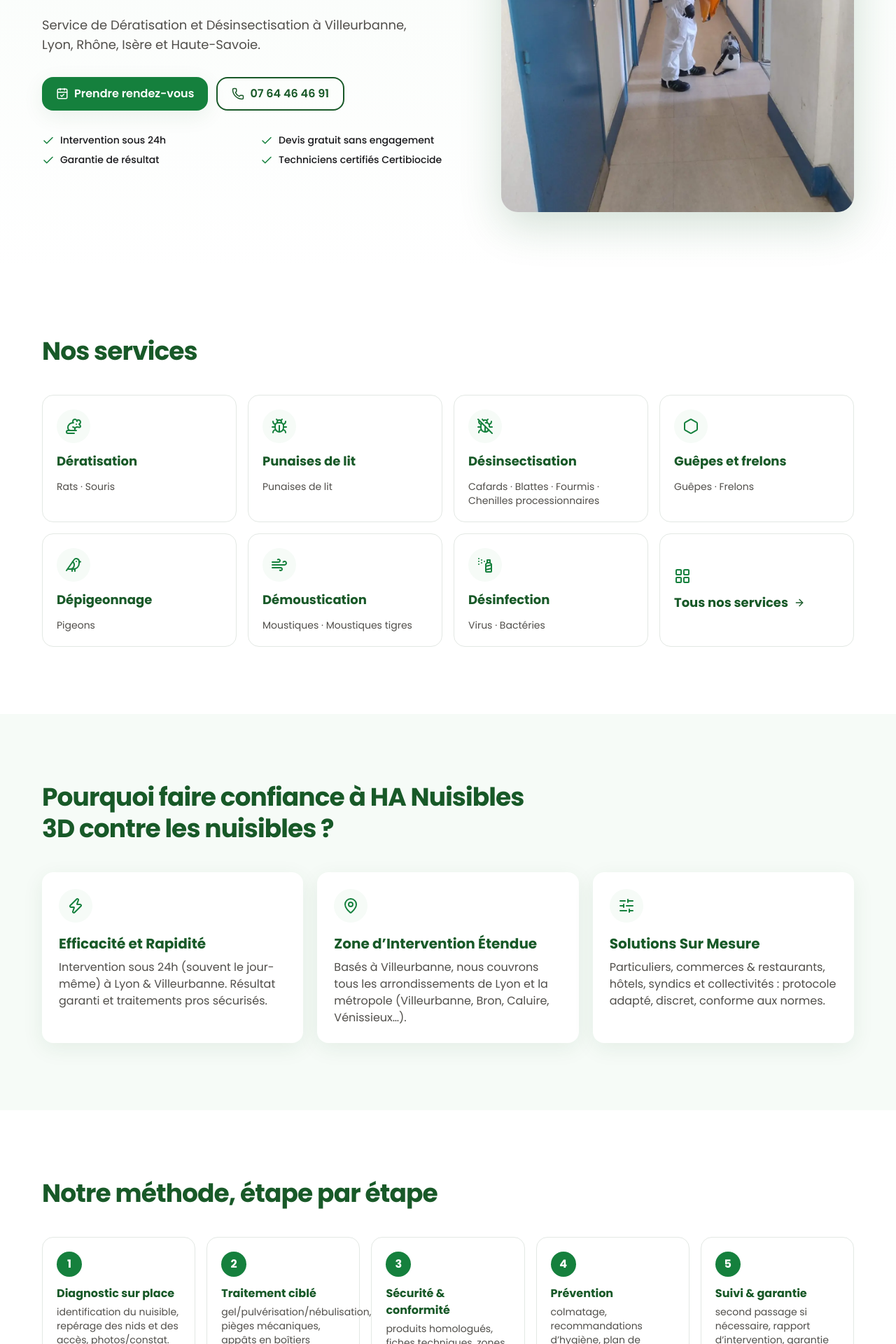
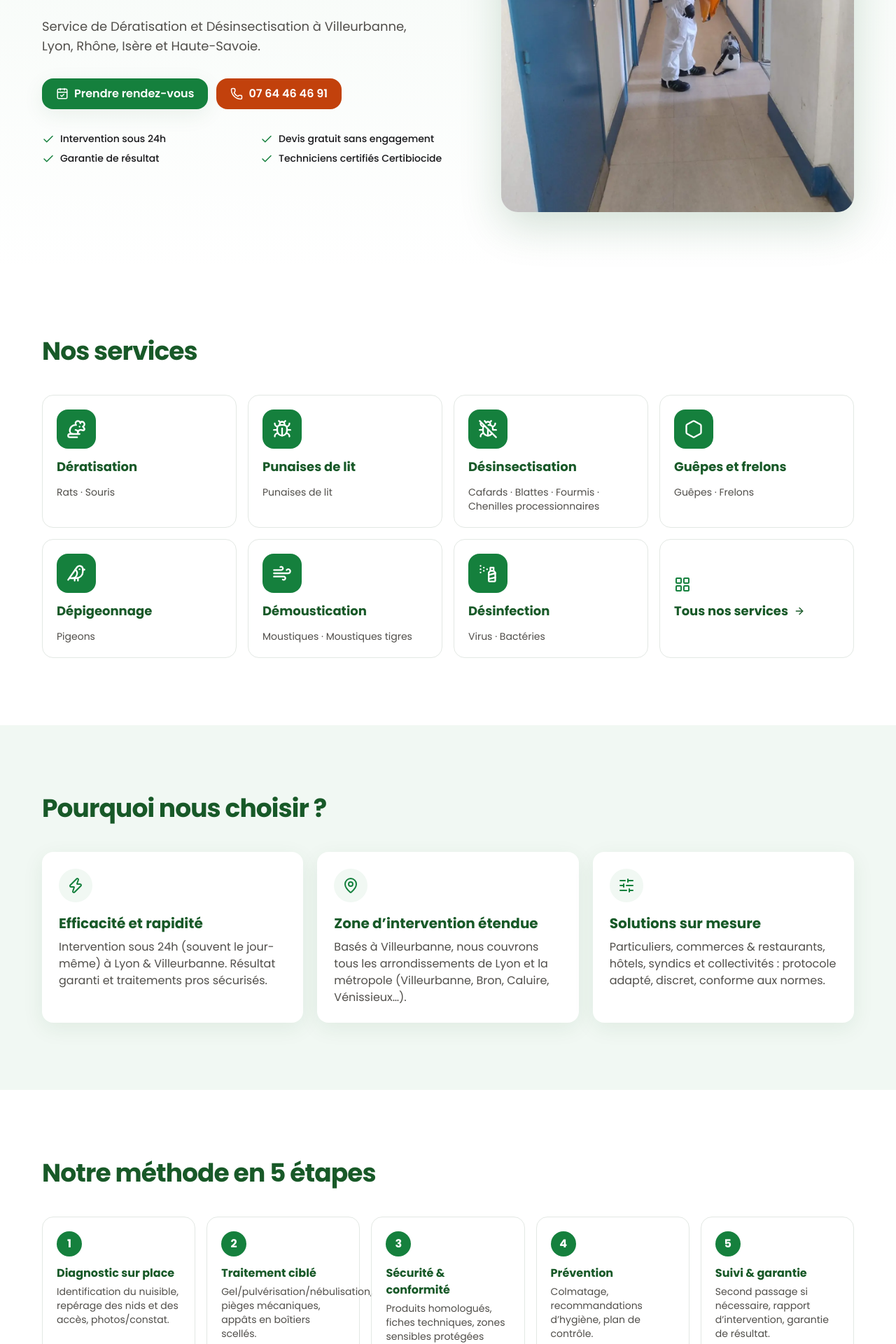
Before and after one commit to KarimBkr/HA-Nuisibles, a Next.js app: page / in a window 1280 px wide. Shown: the part 480-2400 px from the top of the page at 70% size. Built offline with nearby package versions, Linux system fonts and the light colour scheme; no server answers.

Commit message:
Chat: oui fais ça, fais du tailwind c’est mieux que le css et plu…

```diff
--- a/src/app/globals.css
+++ b/src/app/globals.css
@@ -6,7 +6,8 @@
   --color-brand: #15803d; /* old #1ca63f darkened for AA contrast (5:1 on white) */
   --color-brand-hover: #126b32;
   --color-brand-dark: #185928;
-  --color-brand-light: #f6fbf7;
+  --color-brand-light: #f1f8f3;
+  --color-forest: #0b3b2a; /* deep green for the footer and the closing band (replaces the near-black) */
   --color-ink: #18181b;
   --color-muted: #504e4a;
   --color-surface: #f4f4f4;
--- a/src/components/CtaBand.tsx
+++ b/src/components/CtaBand.tsx
@@ -8,13 +8,13 @@ type Props = { title?: string; text?: string; home?: string; service?: ServiceKe
 
 // Closing call-to-action band (PDF_BRIEF.md §6 block 11).
 export default function CtaBand({
-  title = "Prenez Rendez-vous Rapidement",
+  title = "Prenez rendez-vous rapidement",
   text = "Intervention sous 24h – Devis gratuit, rapide et sans engagement !",
   home,
   service,
 }: Props) {
   return (
-    <section data-home={home} className={`${SECTION} bg-brand-dark text-white`}>
+    <section data-home={home} className={`${SECTION} bg-forest text-white`}>
       <div className="container-site text-center">
         <h2 className="text-3xl font-bold leading-tight tracking-tight md:text-4xl">{title}</h2>
         <p className="mx-auto mt-3 max-w-[60ch] text-lg text-white/90">{text}</p>
@@ -22,7 +22,7 @@ export default function CtaBand({
           <a href={service ? `${BOOKING_HREF}#${service}` : BOOKING_HREF} className="btn bg-white text-brand-dark hover:bg-brand-light">
             <CalendarCheck aria-hidden size={18} /> Prendre rendez-vous
           </a>
-          <a href={telHref} className="btn border-2 border-white text-white hover:bg-white/10">
+          <a href={telHref} className="btn bg-accent text-white hover:brightness-110">
             <Phone aria-hidden size={18} /> {site.phone.display}
           </a>
         </div>
--- a/src/components/Footer.tsx
+++ b/src/components/Footer.tsx
@@ -7,7 +7,7 @@ const zone = ["Villeurbanne", "Lyon", ...site.zone.nearby];
 // Five columns (PDF_BRIEF.md §4): presentation + zone, services, pests, prices, contact.
 export default function Footer() {
   return (
-    <footer className="bg-ink pb-24 pt-14 text-white/85 md:pb-10">
+    <footer className="bg-forest pb-24 pt-14 text-white/85 md:pb-10">
       <div className="container-site grid gap-10 sm:grid-cols-2 lg:grid-cols-[1.3fr_1fr_1fr_1fr_1.2fr]">
         <div>
           {/* eslint-disable-next-line @next/next/no-img-element */}
@@ -23,7 +23,7 @@ export default function Footer() {
             <a href={BOOKING_HREF} className="btn whitespace-nowrap bg-brand px-4 text-white hover:bg-brand-hover">
               <CalendarCheck aria-hidden size={18} /> Prendre rendez-vous
             </a>
-            <a href={telHref} className="btn whitespace-nowrap border-2 border-white/60 px-4 text-white hover:bg-white/10">
+            <a href={telHref} className="btn whitespace-nowrap bg-accent px-4 text-white hover:brightness-110">
               <Phone aria-hidden size={18} /> {site.phone.display}
             </a>
           </div>
--- a/src/components/Header.tsx
+++ b/src/components/Header.tsx
@@ -89,7 +89,7 @@ export default function Header() {
         <div className="ml-auto flex items-center gap-2 xl:ml-2">
           <a
             href={telHref}
-            className="btn px-2 text-brand-dark hover:text-brand max-sm:w-11 max-sm:px-0"
+            className="btn bg-accent px-3 text-white hover:brightness-110 max-sm:w-11 max-sm:px-0"
             aria-label={`Appeler le ${site.phone.display}`}
           >
             <Phone aria-hidden size={20} />
--- a/src/components/PageHero.tsx
+++ b/src/components/PageHero.tsx
@@ -13,7 +13,7 @@ export function HeroActions({ service }: { service?: ServiceKey }) {
       <a href={service ? `${BOOKING_HREF}#${service}` : BOOKING_HREF} className="btn bg-brand text-white hover:bg-brand-hover">
         <CalendarCheck aria-hidden size={18} /> Prendre rendez-vous
       </a>
-      <a href={telHref} className="btn border-2 border-brand-dark text-brand-dark hover:bg-white">
+      <a href={telHref} className="btn bg-accent text-white hover:brightness-110">
         <Phone aria-hidden size={18} /> {site.phone.display}
       </a>
     </div>
--- a/src/components/home/HomeSections.tsx
+++ b/src/components/home/HomeSections.tsx
@@ -21,11 +21,12 @@ export function Hero({ h1 }: { h1: string }) {
           </p>
           <h1 className="mt-5 max-w-[22ch] text-4xl font-bold leading-[1.1] tracking-tight text-brand-dark md:text-5xl">{h1}</h1>
           <p className="mt-5 max-w-[48ch] text-lg text-muted">{hero.zone}</p>
-          <div className="mt-8 flex flex-wrap gap-3">
+          {/* On mobile the sticky bar already carries both actions. */}
+          <div className="mt-8 hidden flex-wrap gap-3 md:flex">
             <a href={BOOKING_HREF} className="btn bg-brand text-white shadow-soft hover:bg-brand-hover">
               <CalendarCheck aria-hidden size={18} /> Prendre rendez-vous
             </a>
-            <a href={telHref} className="btn border-2 border-brand-dark text-brand-dark hover:bg-white">
+            <a href={telHref} className="btn bg-accent text-white hover:brightness-110">
               <Phone aria-hidden size={18} /> {site.phone.display}
             </a>
           </div>
@@ -61,8 +62,8 @@ export function Services() {
             return (
               <li key={s.key}>
                 <a href={`/${s.mainSlug}/`} className={tile}>
-                  <span className="inline-flex size-12 items-center justify-center rounded-full bg-brand-light text-brand transition group-hover:bg-brand group-hover:text-white">
-                    <Icon aria-hidden size={24} />
+                  <span className="inline-flex size-14 items-center justify-center rounded-2xl bg-brand text-white transition group-hover:bg-forest">
+                    <Icon aria-hidden size={28} />
                   </span>
                   <span className="text-lg font-bold text-brand-dark">{s.label}</span>
                   <span className="text-sm text-muted">{s.pests.join(" · ")}</span>
@@ -89,7 +90,7 @@ export function WhyUs() {
   return (
     <section data-home="why" className={`${SECTION} bg-brand-light`}>
       <div className="container-site">
-        <h2 className={`${H2} max-w-[30ch]`}>{whyUs.title}</h2>
+        <h2 className={`${H2} max-w-[30ch]`}>Pourquoi nous choisir ?</h2>
         <div className="mt-10 grid gap-5 md:grid-cols-3">
           {whyUs.items.map((it, i) => {
             const Icon = icons[i];
@@ -113,7 +114,7 @@ export function Method() {
   return (
     <section data-home="method" className={SECTION}>
       <div className="container-site">
-        <h2 className={H2}>{method.title}</h2>
+        <h2 className={H2}>Notre méthode en 5 étapes</h2>
         <ol className="mt-10 grid gap-4 md:grid-cols-5">
           {method.steps.map((s, i) => (
             <li key={s.title} className="rounded-card border border-line p-5">
--- a/src/config/home.ts
+++ b/src/config/home.ts
@@ -1,4 +1,5 @@
 // Texts of the home page, taken from the old home (content/pages/home.md); tests/unit/facts.test.ts checks each one against OLD_SITE.md.
+// Section titles are plain copy in HomeSections.tsx.
 
 export const hero = {
   zone: "Service de Dératisation et Désinsectisation à Villeurbanne, Lyon, Rhône, Isère et Haute-Savoie.",
@@ -6,21 +7,19 @@ export const hero = {
 };
 
 export const whyUs = {
-  title: "Pourquoi faire confiance à HA Nuisibles 3D contre les nuisibles ?",
   items: [
-    { title: "Efficacité et Rapidité", text: "Intervention sous 24h (souvent le jour-même) à Lyon & Villeurbanne. Résultat garanti et traitements pros sécurisés." },
-    { title: "Zone d’Intervention Étendue", text: "Basés à Villeurbanne, nous couvrons tous les arrondissements de Lyon et la métropole (Villeurbanne, Bron, Caluire, Vénissieux…)." },
-    { title: "Solutions Sur Mesure", text: "Particuliers, commerces & restaurants, hôtels, syndics et collectivités : protocole adapté, discret, conforme aux normes." },
+    { title: "Efficacité et rapidité", text: "Intervention sous 24h (souvent le jour-même) à Lyon & Villeurbanne. Résultat garanti et traitements pros sécurisés." },
+    { title: "Zone d’intervention étendue", text: "Basés à Villeurbanne, nous couvrons tous les arrondissements de Lyon et la métropole (Villeurbanne, Bron, Caluire, Vénissieux…)." },
+    { title: "Solutions sur mesure", text: "Particuliers, commerces & restaurants, hôtels, syndics et collectivités : protocole adapté, discret, conforme aux normes." },
   ],
 };
 
 export const method = {
-  title: "Notre méthode, étape par étape",
   steps: [
-    { title: "Diagnostic sur place", text: "identification du nuisible, repérage des nids et des accès, photos/constat." },
-    { title: "Traitement ciblé", text: "gel/pulvérisation/nébulisation, pièges mécaniques, appâts en boîtiers scellés." },
-    { title: "Sécurité & conformité", text: "produits homologués, fiches techniques, zones sensibles protégées (enfants/animaux)." },
-    { title: "Prévention", text: "colmatage, recommandations d’hygiène, plan de contrôle." },
-    { title: "Suivi & garantie", text: "second passage si nécessaire, rapport d’intervention, garantie de résultat." },
+    { title: "Diagnostic sur place", text: "Identification du nuisible, repérage des nids et des accès, photos/constat." },
+    { title: "Traitement ciblé", text: "Gel/pulvérisation/nébulisation, pièges mécaniques, appâts en boîtiers scellés." },
+    { title: "Sécurité & conformité", text: "Produits homologués, fiches techniques, zones sensibles protégées (enfants/animaux)." },
+    { title: "Prévention", text: "Colmatage, recommandations d’hygiène, plan de contrôle." },
+    { title: "Suivi & garantie", text: "Second passage si nécessaire, rapport d’intervention, garantie de résultat." },
   ],
 };
```
Also changed, not shown: src/components/BookingPicker.tsx (+5 -5 lines), 1 other file (tests, documents, lock files or other folders).
